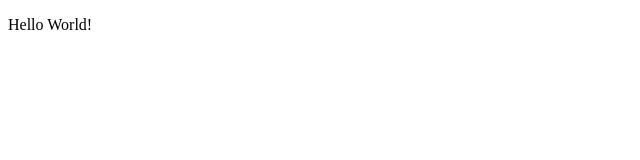
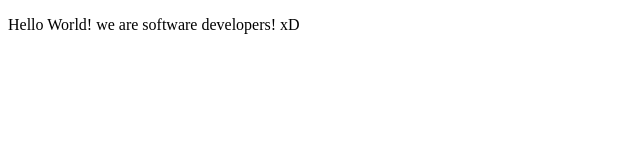
Before and after one commit to waqarmumtaz369/microverse-trials-chit, a plain HTML site: page index.html in a window 1280 px wide. Shown: the whole page, without its empty margins (0-640 px from the left). Drawn offline with Linux system fonts and the light colour scheme.

Commit message:
modify something

```diff
--- a/index.html
+++ b/index.html
@@ -22,7 +22,7 @@
 
     -->
     <p>
-      Hello World!
+      Hello World! we are software developers! xD
     </p>
     <script  src="js/index.js"></script>
   </body>
```
